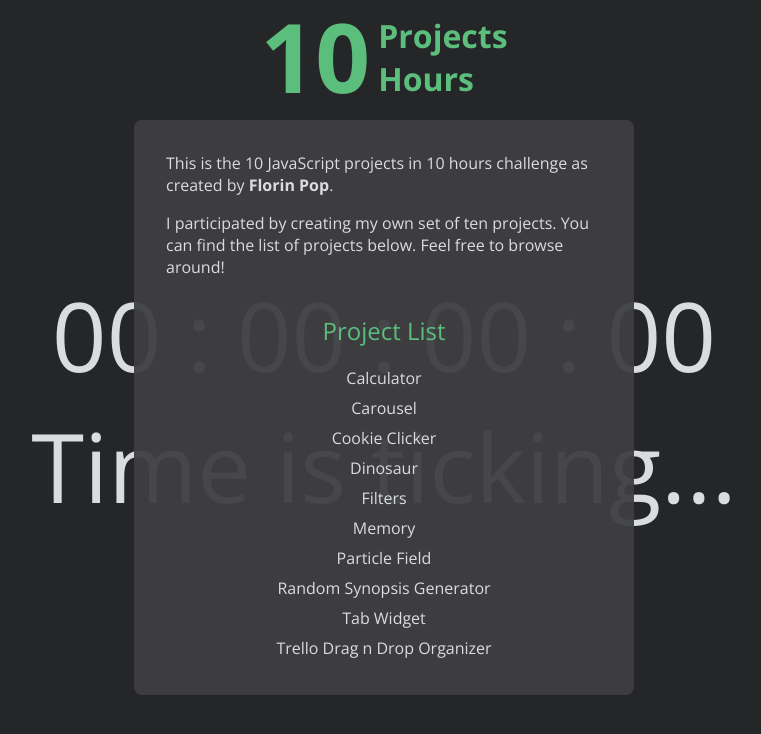
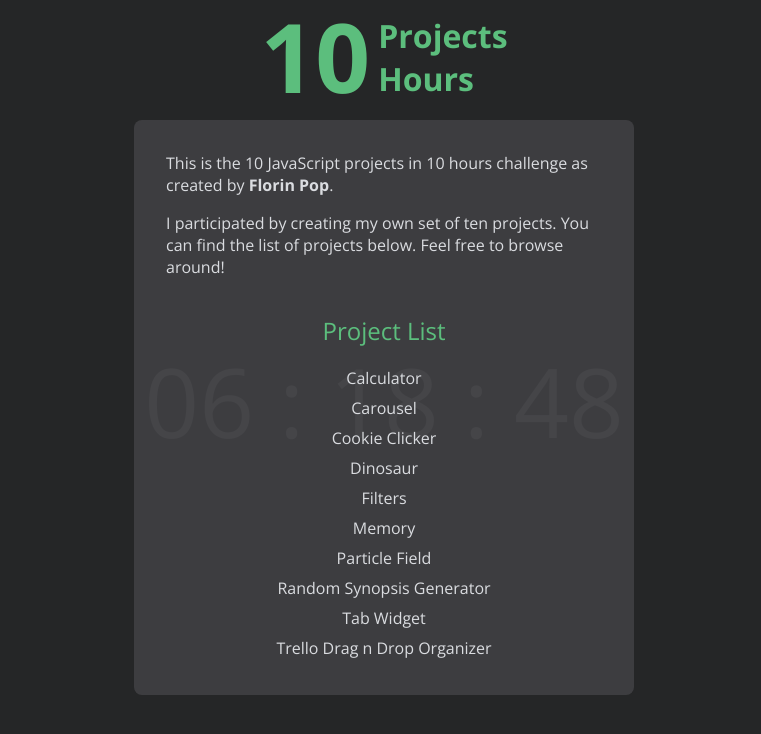
Before and after one commit to M3L6H/10-projects-10-hours, a plain HTML site: page index.html in a window 1280 px wide. Shown: the whole page, without its empty margins (256-1017 px from the left). Drawn offline with nearby package versions, Linux system fonts and the light colour scheme.

Commit message:
Add functionality to clock

```diff
--- a/index.html
+++ b/index.html
@@ -3,7 +3,10 @@
 <head>
   <meta charset="UTF-8">
   <meta name="viewport" content="width=device-width, initial-scale=1.0">
+
+  <script src="./script.js" type="module" ></script>
   <link rel="stylesheet" type="text/css" href="style.css">
+
   <title>10 Projects 10 Hours</title>
 </head>
 <body>
@@ -52,11 +55,6 @@
       <span id="minutes">00</span>
       <span class="divider">:</span>
       <span id="seconds">00</span>
-      <span class="divider">:</span>
-      <span id="milliseconds">00</span>
-    </div>
-    <div class="clock-text">
-      Time is ticking...
     </div>
   </div>
 </body>
--- /dev/null
+++ b/script.js
@@ -0,0 +1,20 @@
+const hoursEl = document.getElementById("hours");
+const minutesEl = document.getElementById("minutes");
+const secondsEl = document.getElementById("seconds");
+const millisecondsEl = document.getElementById("milliseconds");
+
+const padNum = (n, len=2, z="0")  => {
+  n = n + ""; // Turn n into a string for ease of processing
+  return `${ n.length >= len ? "" : new Array(len - n.length + 1).join(z) }${ n }`;
+};
+
+const tick = () => {
+  const today = new Date();
+  secondsEl.innerText = padNum(today.getSeconds());
+  minutesEl.innerText = padNum(today.getMinutes());
+  hoursEl.innerText = padNum((today.getHours() - 1) % 12 + 1);
+};
+
+const interval = setInterval(tick, 1000);
+
+window.addEventListener("unload", () => clearInterval(interval));
--- a/style.css
+++ b/style.css
@@ -64,7 +64,7 @@ a:hover {
 }
 
 .container {
-  background: rgba(63, 63, 66, 0.95);
+  background: rgba(63, 63, 66, 0.96);
   border-radius: 8px;
   margin: auto;
   max-width: 500px;
```
